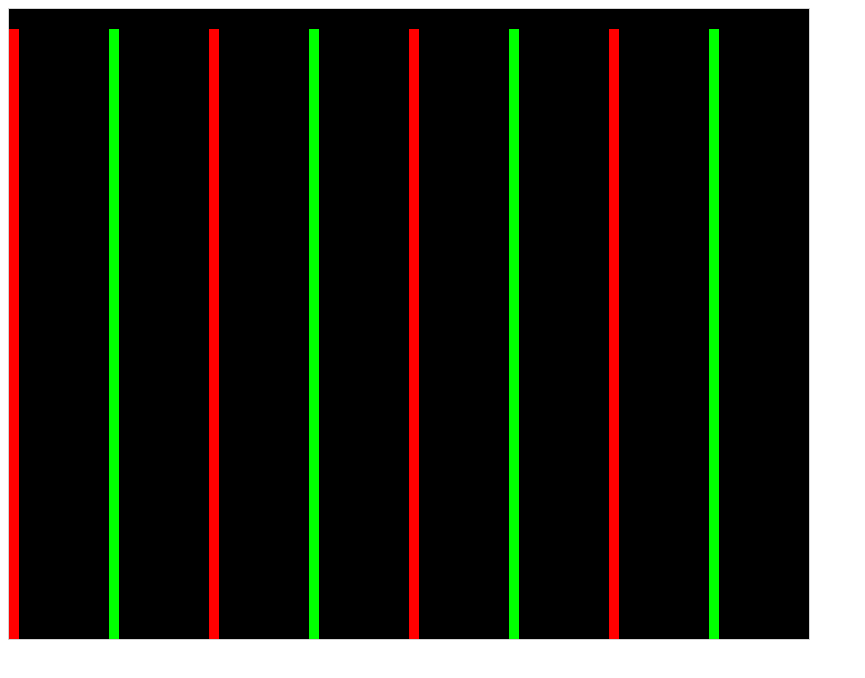
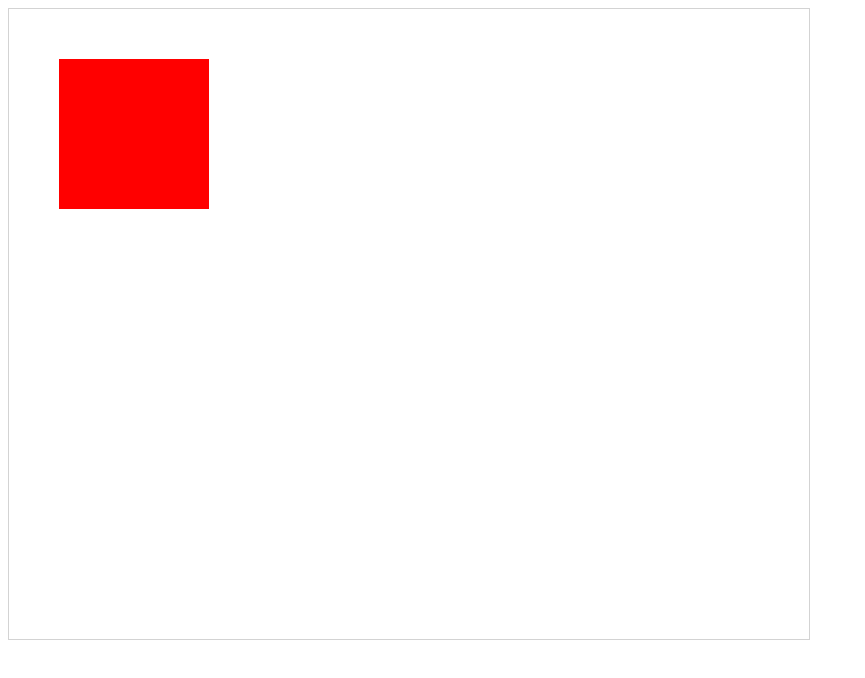
Before and after one commit to zeevgl/retro-rts-game, a website: page index.html in a window 1280 px wide. Shown: the whole page, without its empty margins (0-865 px from the left). Drawn offline with Linux system fonts and the light colour scheme.

Commit message:
draw players

```diff
--- a/index.html
+++ b/index.html
@@ -15,6 +15,7 @@
     </canvas>
 
     <script src="js/entity.js"></script>
+    <script src="js/unit.js"></script>
     <script src="js/player.js"></script>
     <script src="js/game.js"></script>
     <script src="js/index.js"></script>
--- a/js/game.js
+++ b/js/game.js
@@ -17,8 +17,8 @@ class Game {
   draw(context) {
     context.save();
 
-    this.drawBackground(context);
-    this.drawRect(context);
+    // this.drawBackground(context);
+    // this.drawRect(context);
 
     this.players.forEach((player) => {
       player.draw(context);
--- a/js/player.js
+++ b/js/player.js
@@ -11,6 +11,6 @@ class Player {
 
   draw(ctx) {
     ctx.fillStyle = this.color;
-    ctx.fillRect(this.x, this.y, this.width, this.height);
+    ctx.fillRect(50, 50, 150, 150);
   }
 }
```
